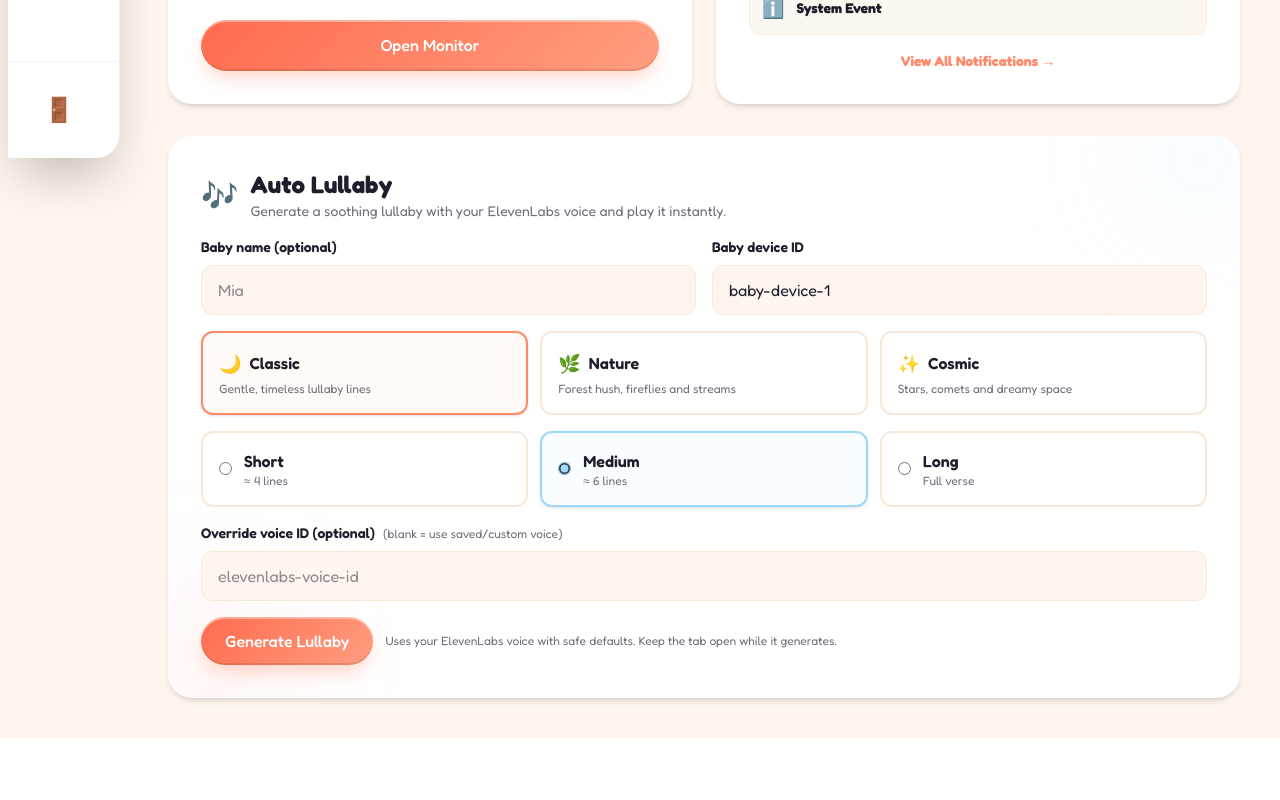
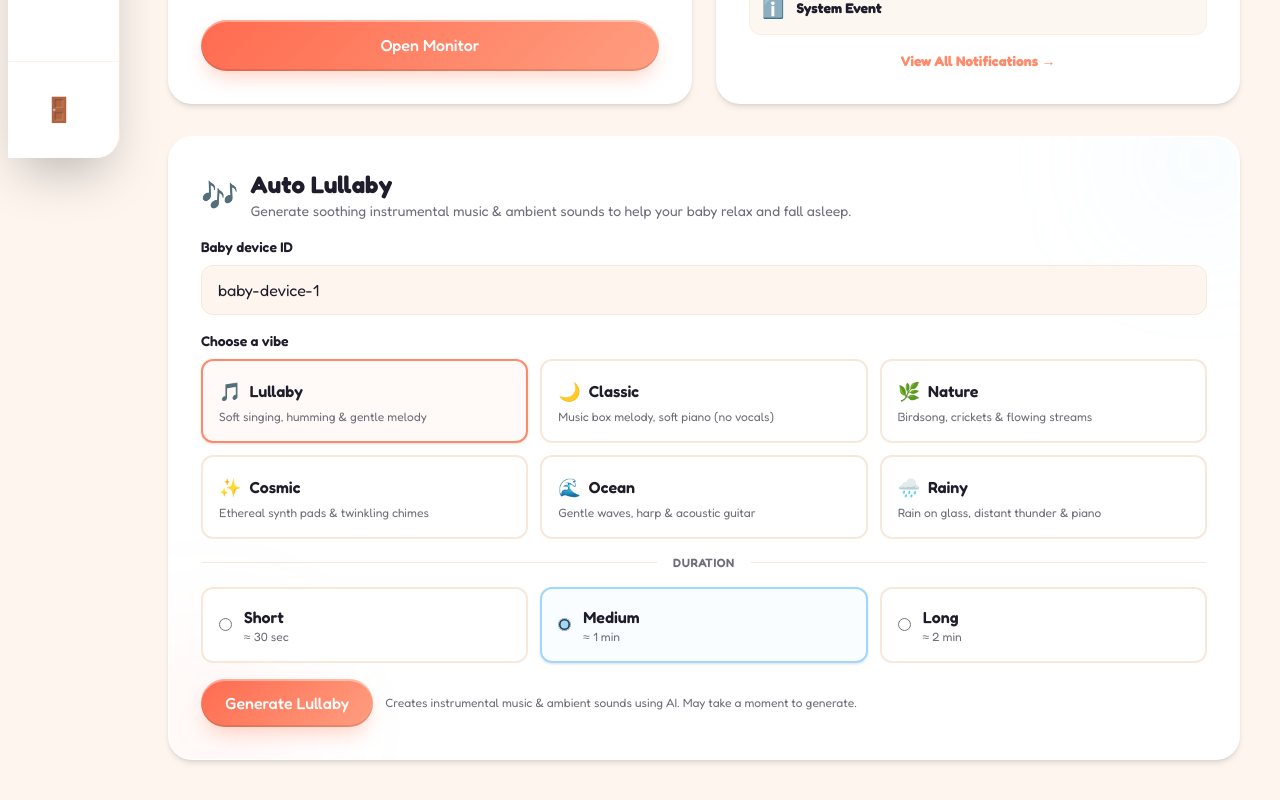
Before and after one commit to vvictort/htc-2026, a React (Vite) app in the folder frontend/: page /dashboard in a window 1280 px wide. Shown: the part 634-1434 px from the top of the page. Before the commit the page ends 1372 px from the top, so only its background shows below. Built offline with nearby package versions, Linux system fonts and the light colour scheme; no server answers.

Commit message:
finalized lullaby gen

```diff
--- a/frontend/src/components/dashboard/LullabyGenerator.tsx
+++ b/frontend/src/components/dashboard/LullabyGenerator.tsx
@@ -2,28 +2,29 @@ import { FormEvent, useEffect, useState } from "react";
 import { useAuth } from "../../context/useAuth";
 import { AUDIO_ENDPOINTS, getAuthToken } from "../../utils/api";
 
-type LullabyTheme = "classic" | "nature" | "cosmic";
+type LullabyVibe = "lullaby" | "classic" | "nature" | "cosmic" | "ocean" | "rainy";
 type LullabyLength = "short" | "medium" | "long";
 
-const themes: { value: LullabyTheme; label: string; emoji: string; blurb: string }[] = [
-  { value: "classic", label: "Classic", emoji: "🌙", blurb: "Gentle, timeless lullaby lines" },
-  { value: "nature", label: "Nature", emoji: "🌿", blurb: "Forest hush, fireflies and streams" },
-  { value: "cosmic", label: "Cosmic", emoji: "✨", blurb: "Stars, comets and dreamy space" },
+const vibes: { value: LullabyVibe; label: string; emoji: string; blurb: string }[] = [
+  { value: "lullaby", label: "Lullaby", emoji: "🎵", blurb: "Soft singing, humming & gentle melody" },
+  { value: "classic", label: "Classic", emoji: "🌙", blurb: "Music box melody, soft piano (no vocals)" },
+  { value: "nature", label: "Nature", emoji: "🌿", blurb: "Birdsong, crickets & flowing streams" },
+  { value: "cosmic", label: "Cosmic", emoji: "✨", blurb: "Ethereal synth pads & twinkling chimes" },
+  { value: "ocean", label: "Ocean", emoji: "🌊", blurb: "Gentle waves, harp & acoustic guitar" },
+  { value: "rainy", label: "Rainy", emoji: "🌧️", blurb: "Rain on glass, distant thunder & piano" },
 ];
 
 const lengths: { value: LullabyLength; label: string; note: string }[] = [
-  { value: "short", label: "Short", note: "≈ 4 lines" },
-  { value: "medium", label: "Medium", note: "≈ 6 lines" },
-  { value: "long", label: "Long", note: "Full verse" },
+  { value: "short", label: "Short", note: "≈ 30 sec" },
+  { value: "medium", label: "Medium", note: "≈ 1 min" },
+  { value: "long", label: "Long", note: "≈ 2 min" },
 ];
 
 export default function LullabyGenerator() {
   const { token, loading: authLoading } = useAuth();
-  const [babyName, setBabyName] = useState("");
   const [deviceId, setDeviceId] = useState("baby-device-1");
-  const [theme, setTheme] = useState<LullabyTheme>("classic");
+  const [vibe, setVibe] = useState<LullabyVibe>("lullaby");
   const [length, setLength] = useState<LullabyLength>("medium");
-  const [voiceId, setVoiceId] = useState("");
   const [audioUrl, setAudioUrl] = useState<string | null>(null);
   const [loading, setLoading] = useState(false);
   const [error, setError] = useState<string | null>(null);
@@ -63,11 +64,9 @@ export default function LullabyGenerator() {
           Accept: "audio/mpeg",
         },
         body: JSON.stringify({
-          babyName: babyName.trim() || undefined,
           babyDeviceId: deviceId.trim(),
-          theme,
+          vibe,
           length,
-          voiceId: voiceId.trim() || undefined, // leave blank to use saved/custom voice
         }),
       });
 
@@ -105,25 +104,12 @@ export default function LullabyGenerator() {
           <div>
             <h3 className="text-2xl font-bold text-charcoal">Auto Lullaby</h3>
             <p className="text-sm text-mid-gray">
-              Generate a soothing lullaby with your ElevenLabs voice and play it instantly.
+              Generate soothing instrumental music &amp; ambient sounds to help your baby relax and fall asleep.
             </p>
           </div>
         </div>
 
         <form onSubmit={handleGenerate} className="space-y-4">
-          <div className="grid md:grid-cols-2 gap-4">
-            <label className="flex flex-col gap-2">
-              <span className="text-sm font-semibold text-charcoal">Baby name (optional)</span>
-              <input
-                type="text"
-                value={babyName}
-                onChange={(e) => setBabyName(e.target.value)}
-                placeholder="Mia"
-                className="rounded-xl border border-warm-cream bg-warm-white px-4 py-3 text-charcoal focus:ring-2 focus:ring-coral focus:outline-none"
-                maxLength={40}
-              />
-            </label>
-
           <label className="flex flex-col gap-2">
             <span className="text-sm font-semibold text-charcoal">Baby device ID</span>
             <input
@@ -135,16 +121,16 @@ export default function LullabyGenerator() {
               required
             />
           </label>
-          </div>
 
-          <div className="grid md:grid-cols-3 gap-3">
-            {themes.map((item) => (
+          <div>
+            <span className="text-sm font-semibold text-charcoal block mb-2">Choose a vibe</span>
+            <div className="grid grid-cols-2 md:grid-cols-3 gap-3">
+              {vibes.map((item) => (
                 <button
                   type="button"
                   key={item.value}
-                onClick={() => setTheme(item.value)}
-                className={`p-4 rounded-xl border-2 text-left transition-all ${
-                  theme === item.value
+                  onClick={() => setVibe(item.value)}
+                  className={`p-4 rounded-xl border-2 text-left transition-all ${vibe === item.value
                       ? "border-coral bg-coral/5 shadow-sm"
                       : "border-warm-cream hover:border-coral/50 bg-white"
                     }`}>
@@ -156,13 +142,19 @@ export default function LullabyGenerator() {
                 </button>
               ))}
             </div>
+          </div>
+
+          <div className="flex items-center gap-4">
+            <div className="flex-1 h-px bg-warm-cream" />
+            <span className="text-xs font-semibold text-mid-gray uppercase tracking-wider">Duration</span>
+            <div className="flex-1 h-px bg-warm-cream" />
+          </div>
 
           <div className="grid md:grid-cols-3 gap-3">
             {lengths.map((item) => (
               <label
                 key={item.value}
-                className={`p-4 rounded-xl border-2 flex items-center gap-3 cursor-pointer transition-all ${
-                  length === item.value
+                className={`p-4 rounded-xl border-2 flex items-center gap-3 cursor-pointer transition-all ${length === item.value
                     ? "border-soft-blue bg-soft-blue/5 shadow-sm"
                     : "border-warm-cream hover:border-soft-blue/50 bg-white"
                   }`}>
@@ -182,20 +174,6 @@ export default function LullabyGenerator() {
             ))}
           </div>
 
-          <label className="flex flex-col gap-2">
-            <span className="text-sm font-semibold text-charcoal">
-              Override voice ID (optional)
-              <span className="text-xs text-mid-gray font-normal ml-2">(blank = use saved/custom voice)</span>
-            </span>
-            <input
-              type="text"
-              value={voiceId}
-              onChange={(e) => setVoiceId(e.target.value)}
-              placeholder="elevenlabs-voice-id"
-              className="rounded-xl border border-warm-cream bg-warm-white px-4 py-3 text-charcoal focus:ring-2 focus:ring-soft-blue focus:outline-none"
-            />
-          </label>
-
           {error && <div className="text-red-500 text-sm bg-red-50 border border-red-100 rounded-lg px-3 py-2">{error}</div>}
           {success && <div className="text-green-600 text-sm bg-green-50 border border-green-100 rounded-lg px-3 py-2">{success}</div>}
 
@@ -207,7 +185,7 @@ export default function LullabyGenerator() {
               {loading ? "Generating..." : "Generate Lullaby"}
             </button>
             <p className="text-xs text-mid-gray">
-              Uses your ElevenLabs voice with safe defaults. Keep the tab open while it generates.
+              Creates instrumental music &amp; ambient sounds using AI. May take a moment to generate.
             </p>
           </div>
         </form>
```
Also changed, not shown: frontend/src/components/auth/README.md (deleted), 2 other files (tests, documents, lock files or other folders). Lines whose indentation alone changed are shown as unchanged.
